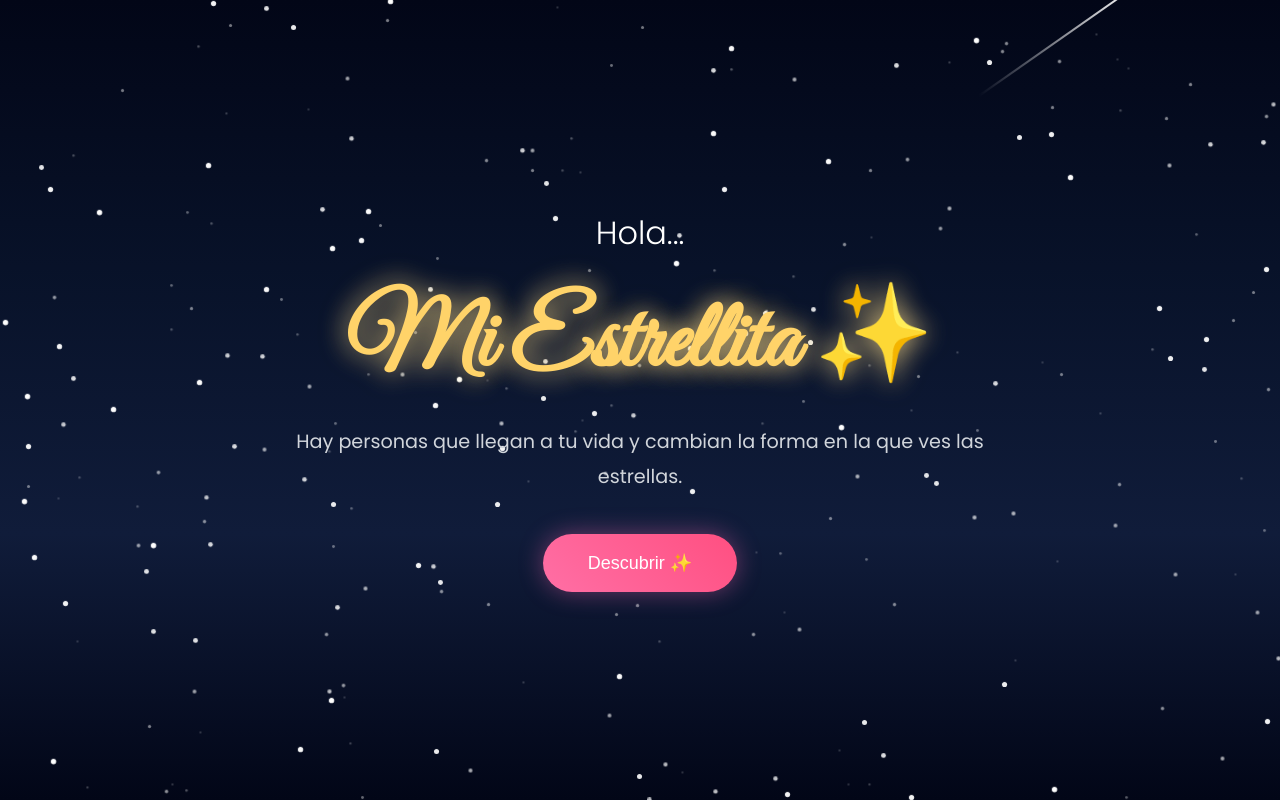
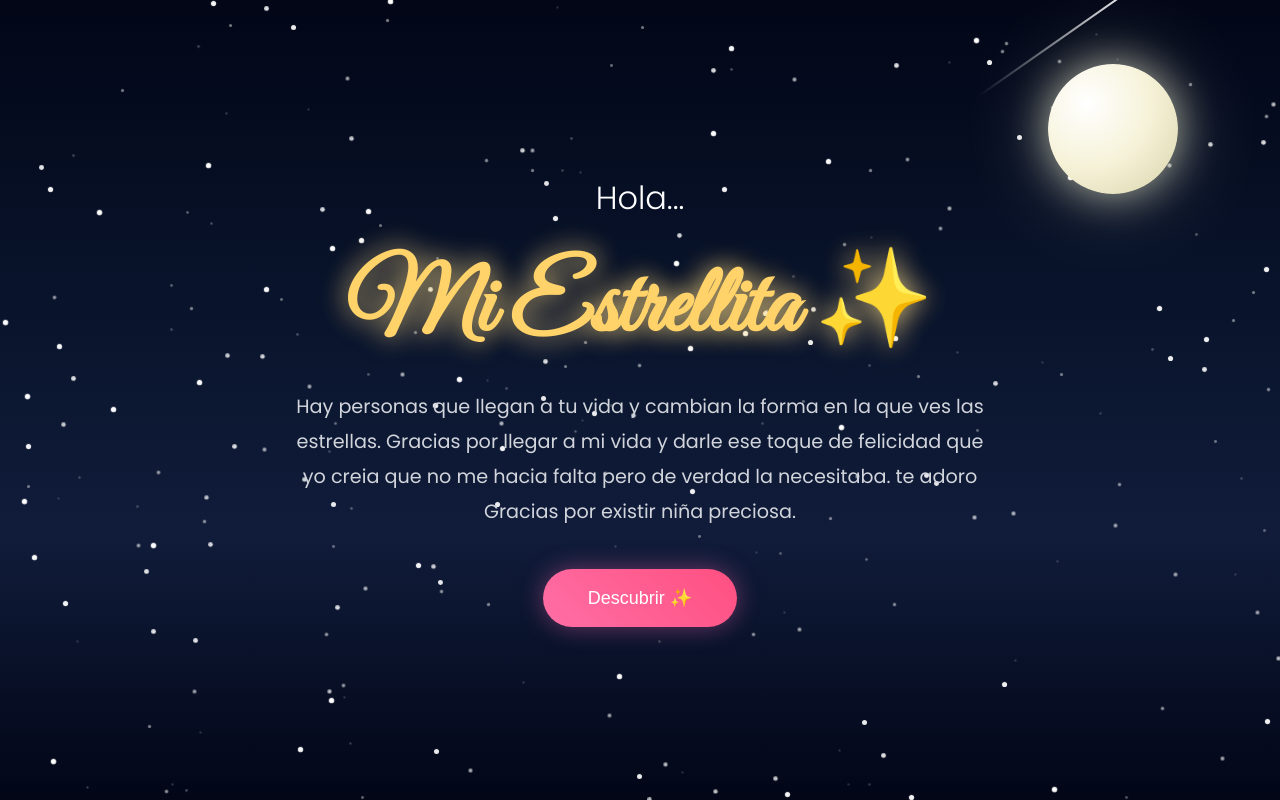
Before and after one commit to JulianGuacheta/MiEstrella, a plain HTML site: page index.html in a window 1280 px wide. Drawn offline with Linux system fonts and the light colour scheme.

Commit message:
Add files via upload

```diff
--- a/index.html
+++ b/index.html
@@ -29,6 +29,7 @@
 
     <!-- Fondo -->
     <div id="stars"></div>
+    <div id="moon"></div>
     <div id="shooting-stars"></div>
 
     <!-- Pantalla inicial -->
@@ -44,9 +45,10 @@
             <p class="frase">
 
                 Hay personas que llegan a tu vida
-                y cambian la forma en la que ves las estrellas.
+                y cambian la forma en la que ves las estrellas. Gracias por llegar a mi vida y darle ese toque de felicidad que yo creia que no me hacia falta pero de verdad la necesitaba. te adoro <br>
+                Gracias por existir niña preciosa.
+            </p>
 
-            </p>
 
             <button id="btnInicio">
 
--- a/script.js
+++ b/script.js
@@ -186,7 +186,7 @@ function aparecerFotos() {
             foto.style.opacity = "1";
             foto.style.transform = "translateY(0)";
 
-        }, index * 1000);
+        }, index * 2000);
 
     });
 
@@ -263,3 +263,16 @@ reiniciar.addEventListener("click", () => {
     location.reload();
 
 });
+const moon=document.getElementById("moon");
+
+document.addEventListener("mousemove",(e)=>{
+
+    const x=(window.innerWidth/2-e.clientX)/40;
+
+    const y=(window.innerHeight/2-e.clientY)/40;
+
+    stars.style.transform=`translate(${x}px,${y}px)`;
+
+    moon.style.transform=`translate(${x*1.5}px,${y*1.5}px)`;
+
+});
--- a/style.css
+++ b/style.css
@@ -176,7 +176,7 @@ section{
 
     flex-direction:column;
 
-    padding:clamp(20px,5vw,60px);
+    padding:40px;
 
     text-align:center;
 
@@ -727,53 +727,37 @@ h1{
     }
 
 }
+#stars{
 
-/*=========================
-    PANTALLAS PEQUEÑAS
-==========================*/
-
-@media (max-width:768px){
-
-    .photos{
-
-        flex-direction:column;
-
-    }
-
-    .photo{
-
-        width:min(300px,90vw);
-
-    }
-
-    .letter{
-
-        overflow-y:auto;
-
-    }
+    transition:transform .25s ease-out;
 
 }
 
-@media (max-width:480px){
+#moon{
 
-    body{
+    position:fixed;
 
-        overflow-x:hidden;
+    top:8%;
 
-    }
+    right:8%;
 
-    .frase{
+    width:130px;
 
-        width:95%;
+    height:130px;
 
-    }
+    border-radius:50%;
 
-    button{
+    background:radial-gradient(circle at 30% 30%,
+    #ffffff,
+    #f6f2d8,
+    #d8d2a8);
 
-        width:90%;
+    box-shadow:
+    0 0 40px rgba(255,255,220,.6),
+    0 0 90px rgba(255,255,220,.3);
 
-        max-width:320px;
+    z-index:-2;
 
-    }
+    transition:transform .25s ease-out;
 
 }
```
